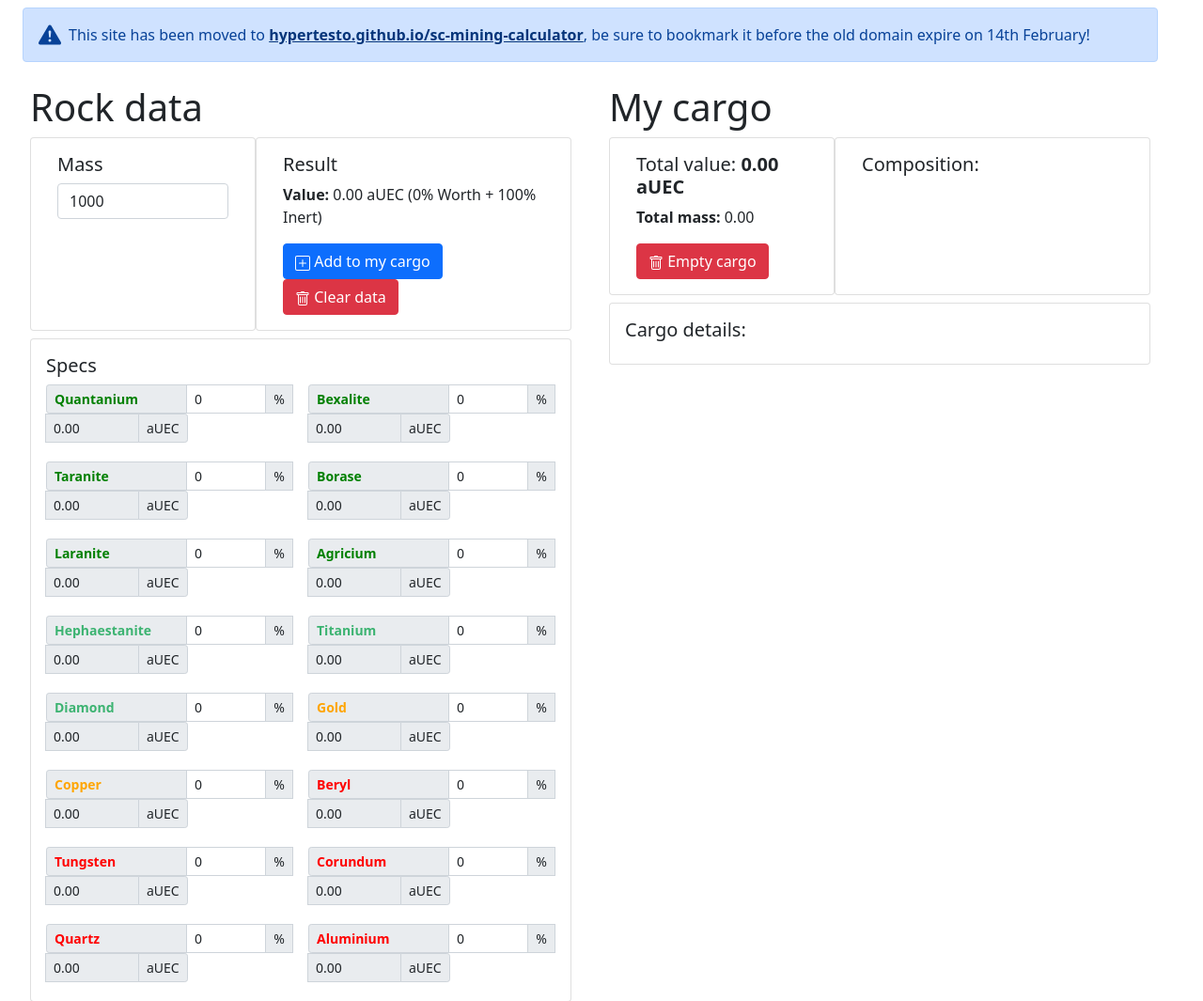
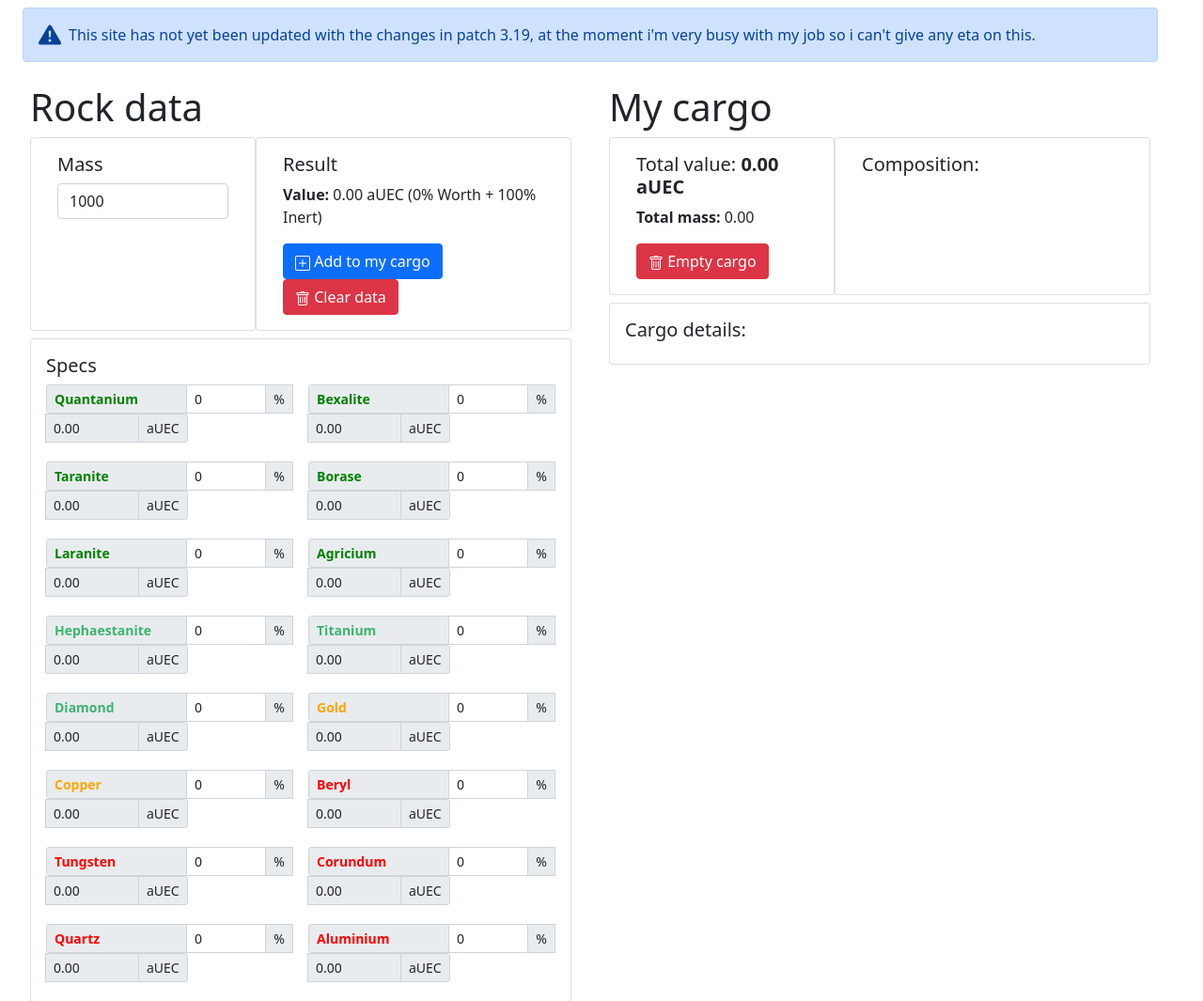
Before and after one commit to HyperTesto/sc-mining-calculator, a plain HTML site: page index.html in a window 1280 px wide. Shown: the top 1065 px of the page at 94% size. Drawn offline with nearby package versions, Linux system fonts and the light colour scheme.

Commit message:
Changed the message on top

```diff
--- a/index.html
+++ b/index.html
@@ -26,7 +26,7 @@
                         <path d="M8.982 1.566a1.13 1.13 0 0 0-1.96 0L.165 13.233c-.457.778.091 1.767.98 1.767h13.713c.889 0 1.438-.99.98-1.767L8.982 1.566zM8 5c.535 0 .954.462.9.995l-.35 3.507a.552.552 0 0 1-1.1 0L7.1 5.995A.905.905 0 0 1 8 5zm.002 6a1 1 0 1 1 0 2 1 1 0 0 1 0-2z"/>
                     </svg>
                     <div>
-                        This site has been moved to <a href="https://hypertesto.github.io/sc-mining-calculator/" class="alert-link">hypertesto.github.io/sc-mining-calculator</a>, be sure to bookmark it before the old domain expire on 14th February!
+                        This site has not yet been updated with the changes in patch 3.19, at the moment i'm very busy with my job so i can't give any eta on this.
                     </div>
                 </div>
             </section>
```
